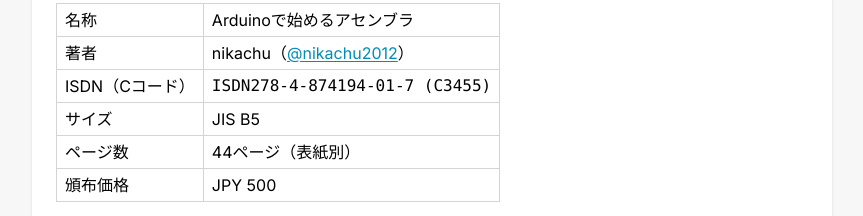
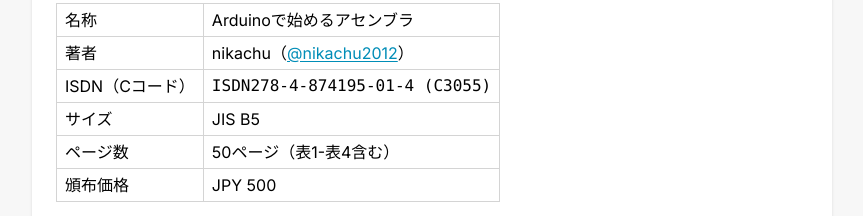
Before and after one commit to nikachu2012/nikatech-site, a Next.js app: page /item/avrasm in a window 1280 px wide. Shown: the part 727-943 px from the top of the page, without its empty margins (208-1071 px from the left). Built offline with nearby package versions, Linux system fonts and the light colour scheme.

Commit message:
[update] ISDNとページ数を更新

```diff
--- a/app/item/avrasm/page.tsx
+++ b/app/item/avrasm/page.tsx
@@ -37,7 +37,7 @@ export default function Home() {
               </tr>
               <tr>
                 <td>ISDN（Cコード）</td>
-                <td className="font-mono">ISDN278-4-874194-01-7 (C3455)</td>
+                <td className="font-mono">ISDN278-4-874195-01-4 (C3055)</td>
               </tr>
               <tr>
                 <td>サイズ</td>
@@ -45,7 +45,7 @@ export default function Home() {
               </tr>
               <tr>
                 <td>ページ数</td>
-                <td>44ページ（表紙別）</td>
+                <td>50ページ（表1-表4含む）</td>
               </tr>
               <tr>
                 <td>頒布価格</td>
--- a/app/item/smartremote_guide/page.tsx
+++ b/app/item/smartremote_guide/page.tsx
@@ -36,7 +36,7 @@ export default function Home() {
               </tr>
               <tr>
                 <td>ISDN（Cコード）</td>
-                <td className="font-mono">ISDN278-4-874194-01-7 (C3455)</td>
+                <td className="font-mono">ISDN278-4-874195-02-1 (C3055)</td>
               </tr>
               <tr>
                 <td>サイズ</td>
@@ -44,7 +44,7 @@ export default function Home() {
               </tr>
               <tr>
                 <td>ページ数</td>
-                <td>34ページ（表紙別）</td>
+                <td>38ページ（表1-表4含む）</td>
               </tr>
               <tr>
                 <td>頒布価格</td>
```
